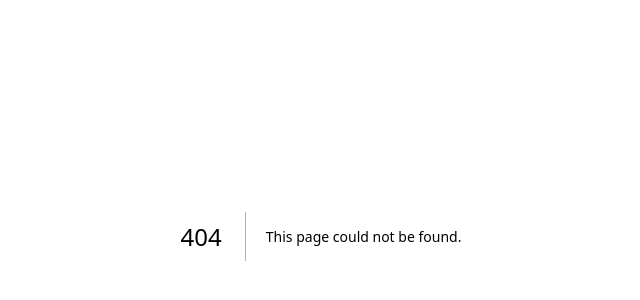
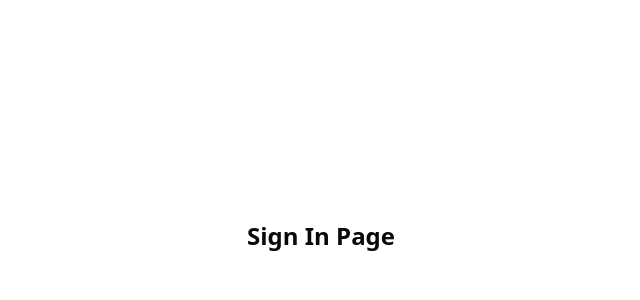
Before and after one commit to akbar506/swift-code, a Next.js app: page /auth/sign-in in a window 1280 px wide. Before the commit this address had no page. Shown: the part 164-464 px from the top of the page, without its empty margins (319-959 px from the left). Built offline with nearby package versions, Linux system fonts and the light colour scheme.

Commit message:
feat(auth): add Sign In page and update route for consistency

```diff
--- /dev/null
+++ b/src/app/(auth)/auth/sign-in/page.tsx
@@ -0,0 +1,7 @@
+export default function SignInPage() {
+    return (
+        <div className="min-h-screen flex items-center justify-center">
+            <h1 className="text-2xl font-bold">Sign In Page</h1>
+        </div>
+    )
+}
--- a/src/auth.ts
+++ b/src/auth.ts
@@ -107,6 +107,7 @@ export const { handlers, signIn, signOut, auth } = NextAuth({
         }
     },
     adapter: PrismaAdapter(db),
+    session: { strategy: "jwt" },
     secret: process.env.AUTH_SECRET,
     ...authConfig
 })
--- a/src/routes.ts
+++ b/src/routes.ts
@@ -10,7 +10,7 @@ export const protectedRoutes: string[] = [
 ]
 
 export const authRoutes: string[] = [
-    "/auth/signin",
+    "/auth/sign-in",
 ]
 
 // Routes that should be accessible only to unauthenticated users
```
